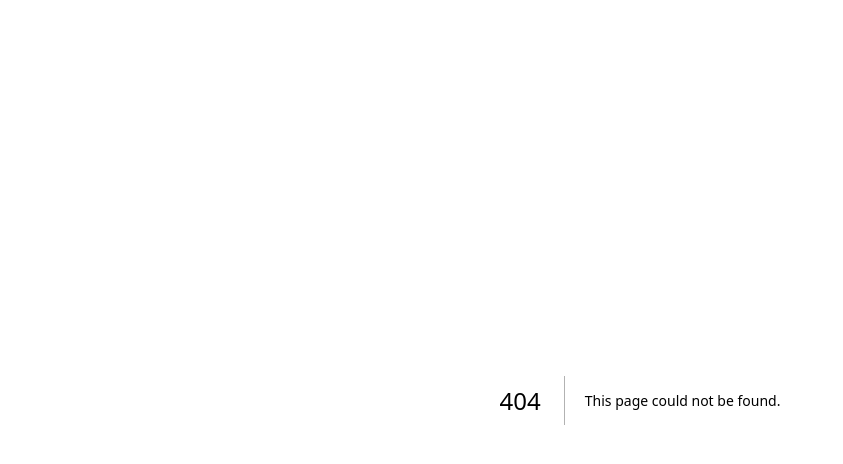
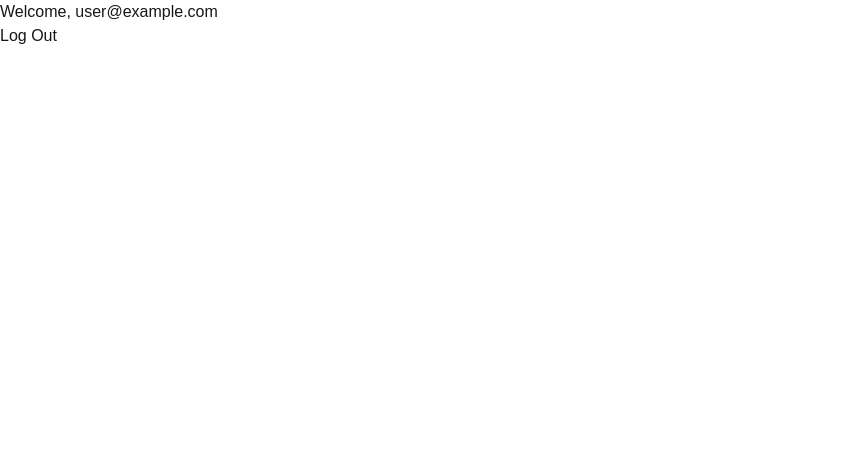
Before and after one commit to shreeyanshujha/ndis-invoice-generator, a Next.js app: page /home in a window 1280 px wide. Before the commit this address had no page. Shown: the top 464 px of the page, without its empty margins (0-843 px from the left). Built offline with nearby package versions, Linux system fonts and the light colour scheme; no server answers; sample sign-in values are in the browser's storage.

Commit message:
fixes for days

```diff
--- /dev/null
+++ b/pages/home.js
@@ -0,0 +1,34 @@
+import { useEffect, useState } from 'react';
+import { auth } from '../lib/firebase'; // Firebase auth
+import { onAuthStateChanged, signOut } from 'firebase/auth';
+import { useRouter } from 'next/router';
+
+export default function Home() {
+  const [user, setUser] = useState(null);
+  const router = useRouter();
+
+  useEffect(() => {
+    const unsubscribe = onAuthStateChanged(auth, (user) => {
+      setUser(user);
+      if (!user) {
+        router.push('/'); // Redirect to login if not authenticated
+      }
+    });
+
+    return () => unsubscribe();
+  }, []);
+
+  const handleLogout = () => {
+    signOut(auth);
+    router.push('/'); // Redirect to login page after logout
+  };
+
+  return (
+    <div className="user-home">
+      <div className="user-info">
+        <h1>Welcome, {user ? user.email : 'User'}</h1>
+        <button className="logout-btn" onClick={handleLogout}>Log Out</button>
+      </div>
+    </div>
+  );
+}
```
